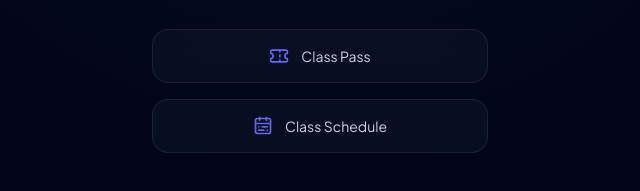
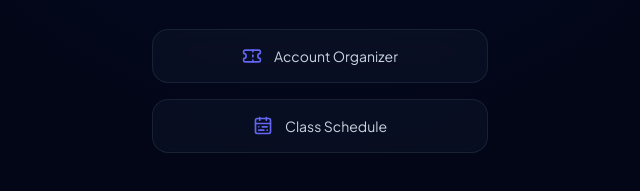
Before and after one commit to Ziejhay/Test5, a plain HTML site: page index.html in a window 1280 px wide. Shown: the part 351-542 px from the top of the page, 320-960 px from the left. Drawn offline with nearby package versions, Linux system fonts and the light colour scheme.

Commit message:
Update index.html

```diff
--- a/index.html
+++ b/index.html
@@ -125,7 +125,7 @@
                 class="w-full flex items-center justify-center gap-3 px-6 py-4 bg-slate-900/50 border border-slate-800/80 hover:border-themePrimary hover:bg-themePrimary/10 text-slate-300 hover:text-white rounded-2xl transition-all duration-300 ease-out hover:-translate-y-1 hover:shadow-2xl hover:shadow-themePrimary/10 text-sm font-medium backdrop-blur-md group theme-transition"
             >
                 <i data-lucide="ticket" class="w-5 h-5 text-themePrimary transition-all duration-300 group-hover:scale-110"></i>
-                <span class="transition-colors duration-300">Class Pass</span>
+                <span class="transition-colors duration-300">Account Organizer</span>
             </button>
 
             <a
```
